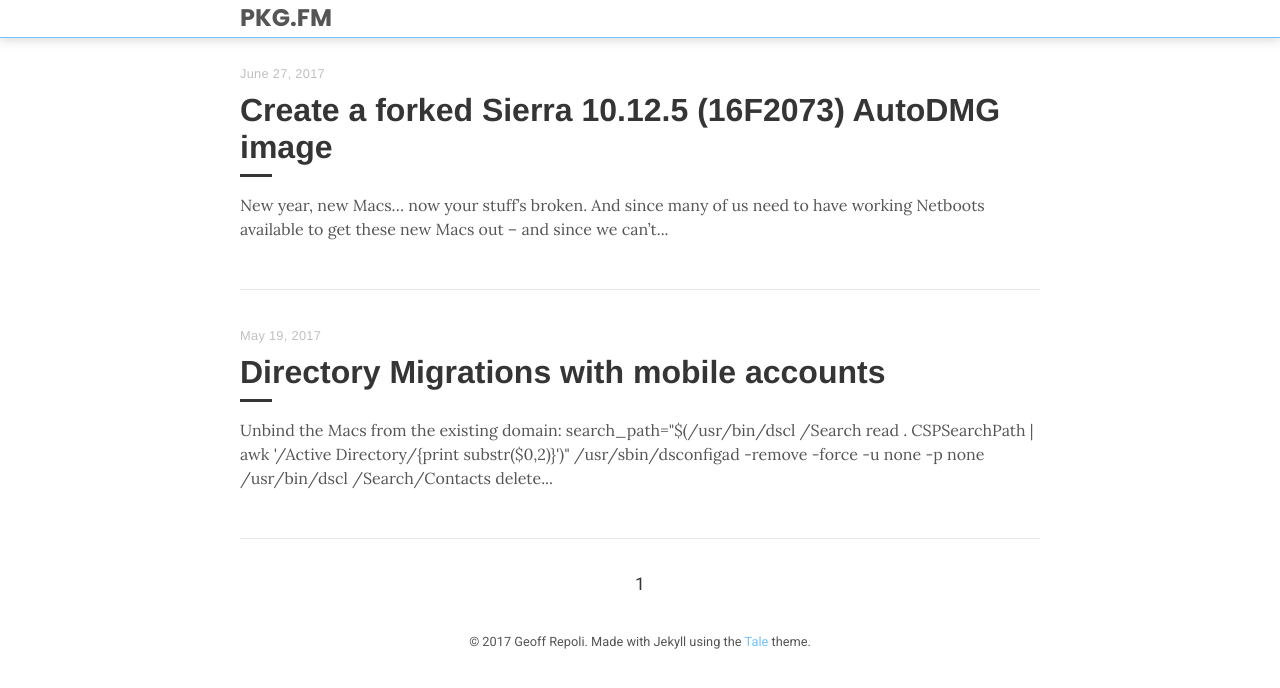
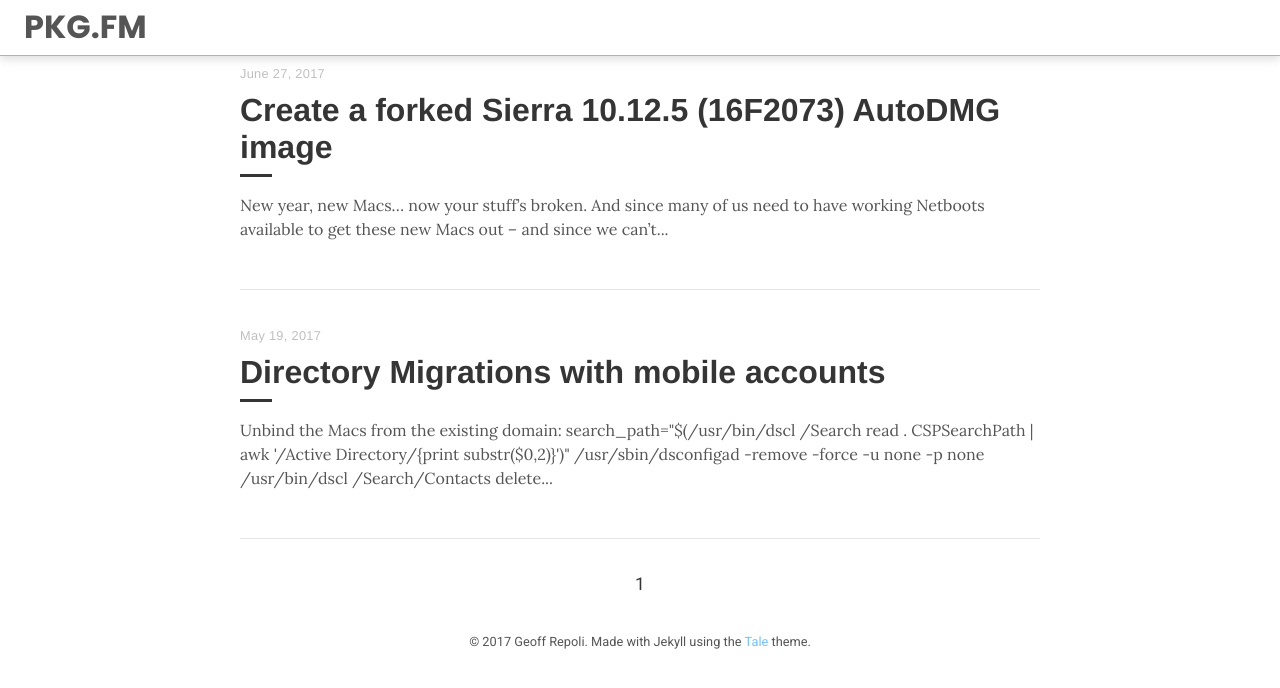
Before and after one commit to geoffrepoli/pkg.fm, a Jekyll site: the page built from index.html, in a window 1280 px wide. Shown: the top 688 px of the page. Built offline with Jekyll 4.4.1, drawn with Linux system fonts in a browser that asks for light colours; the list of posts is cut into pages by our own code.

Commit message:
edit navbar

```diff
--- a/_sass/_layout.scss
+++ b/_sass/_layout.scss
@@ -17,7 +17,7 @@ footer,
   -moz-box-shadow: 0px 3px 9px rgba(170,170,170,0.4);
   box-shadow: 0px 3px 9px rgba(170,170,170,0.4);
   position: fixed;
-  height: 2.4rem;
+  height: 3.5rem;
   left: 0;
   top: 0;
   width: 100%;
@@ -26,21 +26,26 @@ footer,
   transform: translateY(0);
   transform: translate3d(0,0,0);
   transition: .25s transform;
+  -webkit-backface-visibility: hidden;
   backface-visibility: hidden;
 
   &-container {
-    position: relative;
-    text-align: left;
+    position: absolute;
+    height: 100%;
+    top: 5%;
+    padding-left: 1.5rem;
+    @media screen and (max-device-width: 500px) {
+      top: 10%;
+    }
   }
 
   &-title {
     font-family: $title-font;
-    font-size: 1.5rem;
+    font-size: 2rem;
     @include transition(all .2s ease-out);
     color: $default-color;
     display: inline-block;
     margin: 0;
-    padding-right: .2rem;
 
     &:hover,
     &:focus {
@@ -85,8 +90,8 @@ footer,
 }
 
 .heads-up {
-  transform: translateY(-2.4rem);
-  transform: translate3d(0,-2.4rem,0);
+  transform: translateY(-3.5rem);
+  transform: translate3d(0,-3.5rem,0);
 }
 
 footer {
```
